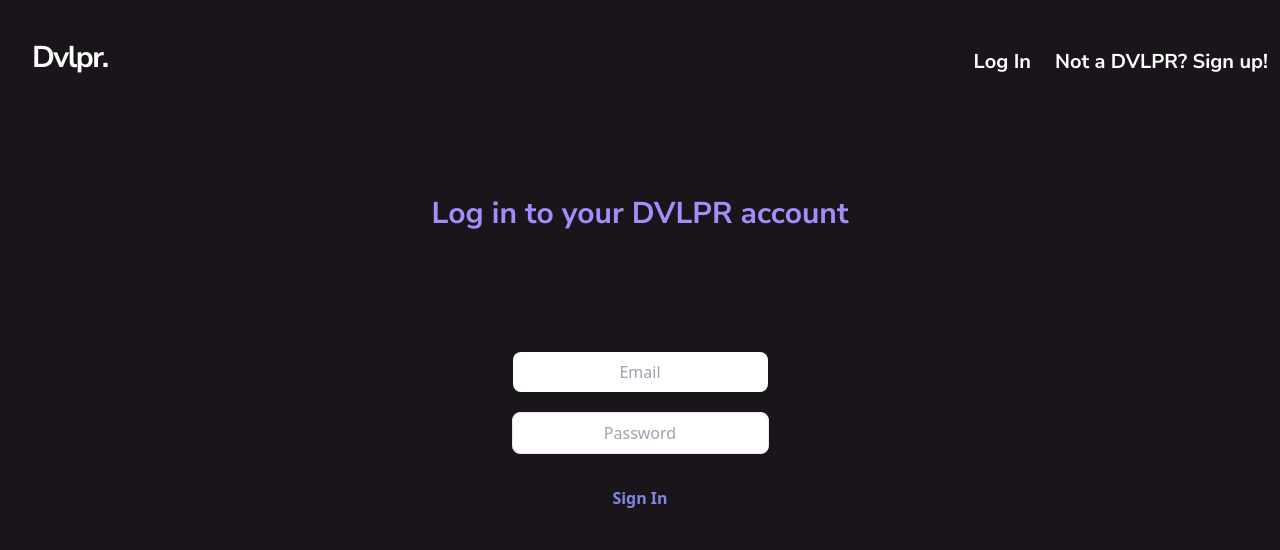
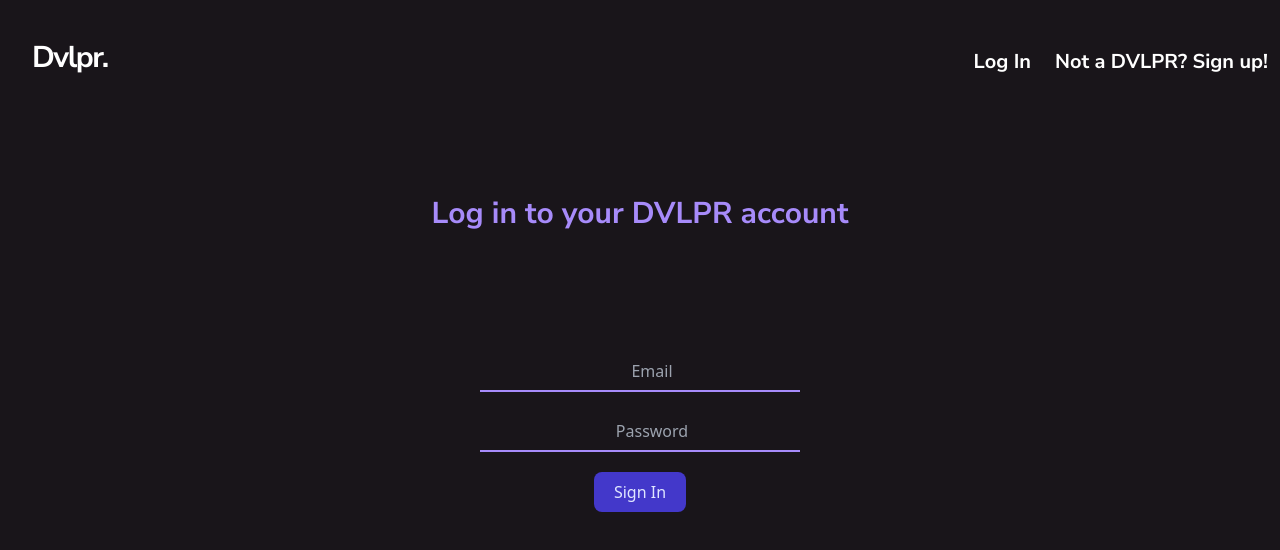
Before and after one commit to ywakili18/Dvlpr, a React (Create React App) app in the folder dvlpr/client/: page / in a window 1280 px wide. Shown: the top 550 px of the page. Built offline with nearby package versions, Linux system fonts and the light colour scheme.

Commit message:
fixed autocomplete

```diff
--- a/dvlpr/client/src/pages/LogIn.js
+++ b/dvlpr/client/src/pages/LogIn.js
@@ -69,7 +69,9 @@ const SignIn = (props) => {
               onChange={handleChange}
               placeholder="Email"
               required
-              class="text-center px-3 py-2 rounded-lg"
+              class="p-4 w-80 h-10  pl-10 focus:outline-none
+              border border-t-0 border-r-0 border-l-0 border-b-2
+              border-purple-400 border-purple-400  bg-transparent text-center"
             />
           </div>
           <div>
@@ -80,13 +82,15 @@ const SignIn = (props) => {
               onChange={handleChange}
               placeholder="Password"
               required
-              class="text-center border px-3 py-2 rounded-lg shadow-sm focus:outline-none focus:border-purple-regular focus:ring-1 focus:ring-purple-regular"
+              class="p-4 w-80 h-10  pl-10 focus:outline-none
+              border border-t-0 border-r-0 border-l-0 border-b-2
+              border-purple-400 border-purple-400  bg-transparent text-center"
             />
           </div>
           <button
             disabled={!formValues.email || !formValues.password}
             type="submit"
-            class=" hover:bg-pink-100 text-coolGray-light font-bold py-3 px-20 rounded-full"
+            class="inline-flex items-center h-10 px-5 text-indigo-100 transition-colors duration-150 bg-indigo-700 rounded-lg focus:shadow-outline hover:bg-indigo-800"
           >
             Sign In
           </button>
--- a/dvlpr/client/src/styles/App.css
+++ b/dvlpr/client/src/styles/App.css
@@ -6,3 +6,11 @@ body {
   background-color: #19151a;
   color: #8187dc;
 }
+input:-webkit-autofill {
+  background-color: transparent !important;
+  -webkit-box-shadow: 0 0 0 50px #19151a inset;
+  -webkit-text-fill-color: #8187dc;
+}
+input:-webkit-autofill::first-line {
+  font-size: 15px;
+}
```
